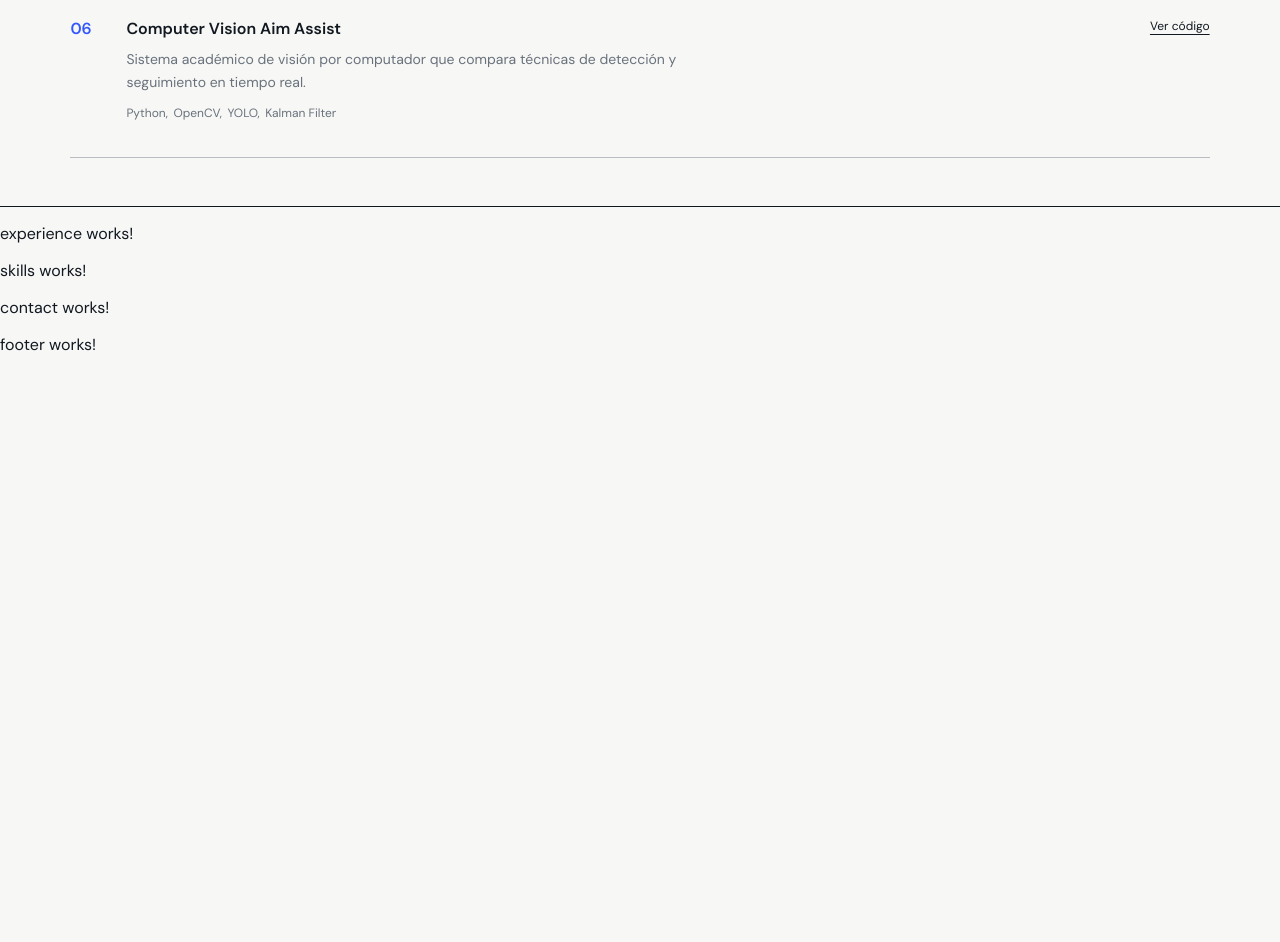
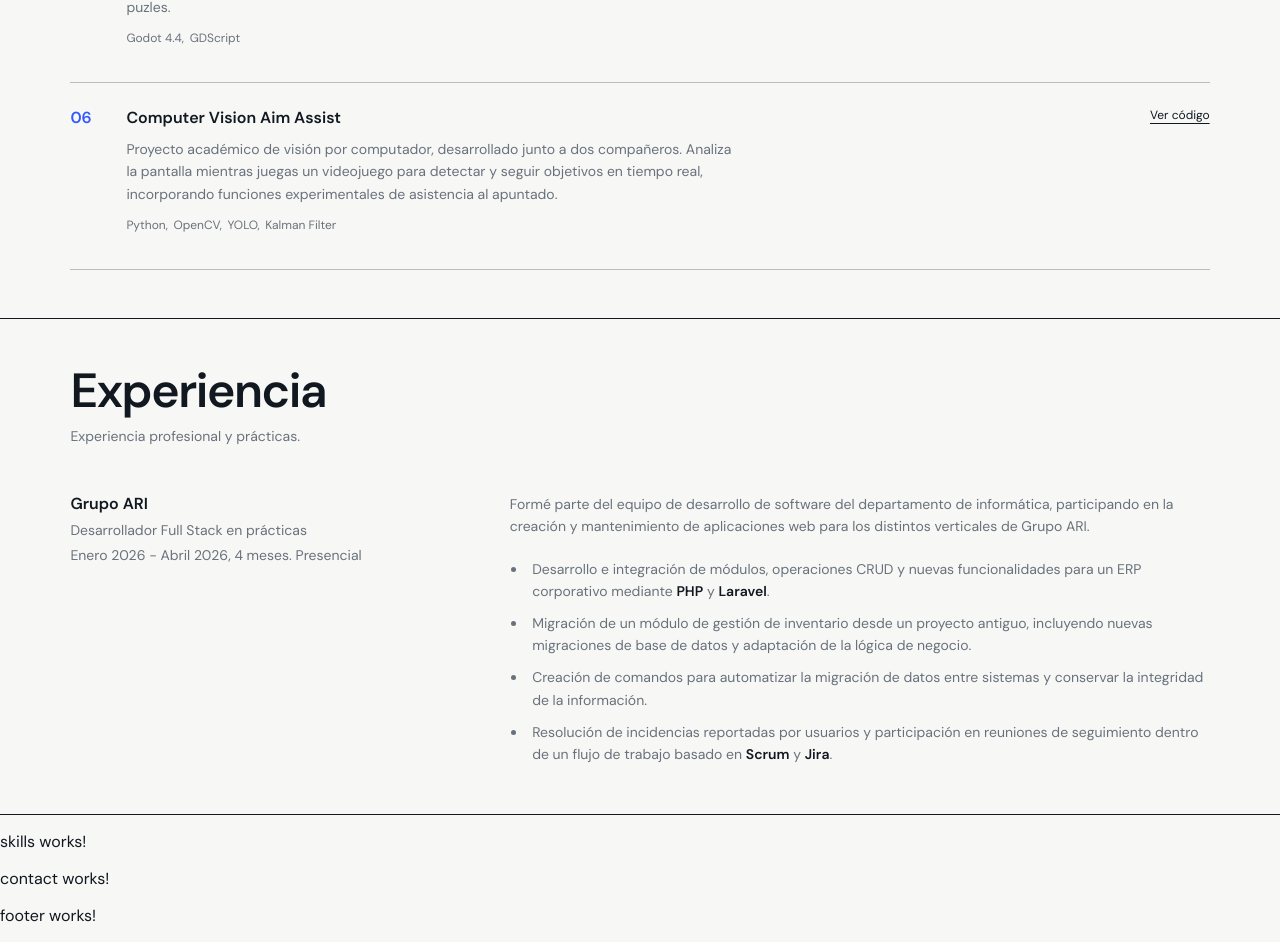
Before and after one commit to Mario-Grc/portfolio, an Angular app: page / in a window 1280 px wide. Shown: the part 1600-2542 px from the top of the page. Before the commit the page ends 1971 px from the top, so only its background shows below. Built offline with nearby package versions, Linux system fonts and the light colour scheme.

Commit message:
feat: add experience, change projects and fix header

```diff
--- a/src/app/components/experience/experience.html
+++ b/src/app/components/experience/experience.html
@@ -1 +1,36 @@
-<p>experience works!</p>
+<section class="experience-section" aria-labelledby="experience-title">
+	<div class="experience-content">
+		<header class="experience-heading">
+			<h2 id="experience-title">Experiencia</h2>
+			<p>Experiencia profesional y prácticas.</p>
+		</header>
+
+		<div class="experience-list">
+			@for (experience of experiences; track experience.company) {
+				<article class="experience-item">
+					<div class="experience-summary">
+						<h3>{{ experience.company }}</h3>
+						<p class="experience-role">{{ experience.role }}</p>
+						<p class="experience-meta">{{ experience.period }}, {{ experience.duration }}. {{ experience.location }}</p>
+					</div>
+
+					<div class="experience-details">
+						<p>{{ experience.description }}</p>
+						<ul>
+							@for (task of experience.tasks; track task.description) {
+								<li>
+									{{ task.description }}
+									@if (task.technologies) {
+										@for (technology of task.technologies; track technology; let last = $last) {
+											<strong>{{ technology }}</strong>@if (!last) {<span aria-hidden="true"> y </span>}
+										}.
+									}
+								</li>
+							}
+						</ul>
+					</div>
+				</article>
+			}
+		</div>
+	</div>
+</section>
--- a/src/app/components/experience/experience.scss
+++ b/src/app/components/experience/experience.scss
@@ -0,0 +1,80 @@
+.experience-section {
+	border-bottom: 1px solid;
+	padding: clamp(2rem, 4vw, 3rem) var(--space-page);
+}
+
+.experience-content {
+	margin: 0 auto;
+	max-width: var(--content-width);
+}
+
+.experience-heading {
+	margin-bottom: clamp(1.5rem, 4vw, 3rem);
+}
+
+.experience-heading h2 {
+	font-size: clamp(2rem, 4vw, 3rem);
+	font-weight: 600;
+	letter-spacing: -0.03em;
+	line-height: 1;
+	margin: 0;
+}
+
+.experience-heading p,
+.experience-role,
+.experience-meta,
+.experience-details > p,
+.experience-details li {
+	color: var(--color-muted);
+	font-size: 0.875rem;
+}
+
+.experience-heading p {
+	margin: 0.75rem 0 0;
+}
+
+.experience-item {
+	display: grid;
+	gap: clamp(2rem, 8vw, 8rem);
+	grid-template-columns: minmax(12rem, 0.65fr) minmax(0, 1.35fr);
+}
+
+.experience-summary h3 {
+	font-size: 1rem;
+	font-weight: 600;
+	margin: 0;
+}
+
+.experience-role,
+.experience-meta {
+	margin: 0.45rem 0 0;
+}
+
+.experience-details > p {
+	line-height: 1.6;
+	margin: 0;
+	max-width: 42rem;
+}
+
+.experience-details ul {
+	margin: 1.25rem 0 0;
+	padding-left: 1.1rem;
+}
+
+.experience-details li {
+	line-height: 1.6;
+	margin-top: 0.6rem;
+	padding-left: 0.3rem;
+}
+
+.experience-details strong {
+	color: var(--color-ink);
+	font-weight: 600;
+}
+
+@media (max-width: 700px) {
+	.experience-item {
+		gap: 1.5rem;
+		grid-template-columns: 1fr;
+	}
+}
--- a/src/app/components/experience/experience.ts
+++ b/src/app/components/experience/experience.ts
@@ -1,4 +1,19 @@
 import { Component } from '@angular/core';
+
+interface ExperienceTask {
+  description: string;
+  technologies?: string[];
+}
+
+interface ExperienceItem {
+  company: string;
+  role: string;
+  period: string;
+  duration: string;
+  location: string;
+  description: string;
+  tasks: ExperienceTask[];
+}
 
 @Component({
   selector: 'app-experience',
@@ -6,4 +21,31 @@ import { Component } from '@angular/core';
   templateUrl: './experience.html',
   styleUrl: './experience.scss',
 })
-export class Experience {}
+export class Experience {
+  protected readonly experiences: ExperienceItem[] = [
+    {
+      company: 'Grupo ARI',
+      role: 'Desarrollador Full Stack en prácticas',
+      period: 'Enero 2026 - Abril 2026',
+      duration: '4 meses',
+      location: 'Presencial',
+      description: 'Formé parte del equipo de desarrollo de software del departamento de informática, participando en la creación y mantenimiento de aplicaciones web para los distintos verticales de Grupo ARI.',
+      tasks: [
+        {
+          description: 'Desarrollo e integración de módulos, operaciones CRUD y nuevas funcionalidades para un ERP corporativo mediante',
+          technologies: ['PHP', 'Laravel'],
+        },
+        {
+          description: 'Migración de un módulo de gestión de inventario desde un proyecto antiguo, incluyendo nuevas migraciones de base de datos y adaptación de la lógica de negocio.',
+        },
+        {
+          description: 'Creación de comandos para automatizar la migración de datos entre sistemas y conservar la integridad de la información.',
+        },
+        {
+          description: 'Resolución de incidencias reportadas por usuarios y participación en reuniones de seguimiento dentro de un flujo de trabajo basado en',
+          technologies: ['Scrum', 'Jira'],
+        },
+      ],
+    },
+  ];
+}
--- a/src/app/components/navbar/navbar.scss
+++ b/src/app/components/navbar/navbar.scss
@@ -1,6 +1,10 @@
 .site-header {
+	background: var(--color-surface);
 	border-bottom: 2px solid;
 	min-height: 64px;
+	position: sticky;
+	top: 0;
+	z-index: 10;
 }
 
 .header-content {
@@ -118,10 +122,6 @@
 }
 
 @media (max-width: 960px) {
-	.site-header {
-		position: relative;
-	}
-
 	.header-content {
 		grid-template-columns: minmax(0, 1fr) auto auto;
 		width: 100%;
--- a/src/app/components/projects/projects.html
+++ b/src/app/components/projects/projects.html
@@ -4,7 +4,7 @@
             <h2 id="projects-title">Proyectos</h2>
             <p>
                 Una selección de proyectos personales y académicos.
-                Puedes ver <a href="https://github.com/Mario-Grc">más proyectos en mi GitHub</a>.
+                Puedes ver <a href="https://github.com/Mario-Grc" target="_blank" rel="noopener noreferrer">más proyectos en mi GitHub</a>.
             </p>
         </header>
 
@@ -22,7 +22,7 @@
                     </ul>
                 </div>
                 @if (project.codeUrl) {
-                <a class="project-link" [href]="project.codeUrl" (click)="$event.preventDefault()">Ver código</a>
+                <a class="project-link" [href]="project.codeUrl" target="_blank" rel="noopener noreferrer">Ver código</a>
                 }
             </article>
             }
--- a/src/app/components/projects/projects.ts
+++ b/src/app/components/projects/projects.ts
@@ -19,42 +19,42 @@ export class Projects {
 		{
 			number: '01',
 			title: 'QuackCode',
-			description: 'Entorno de aprendizaje para practicar programación con un editor de código, un asistente basado en un modelo local y ejecución de pruebas.',
+			description: 'Entorno para practicar programación con un editor de código, un asistente basado en la técnica Rubber Duck Debugging y ejecución de pruebas. El asistente utiliza modelos de IA locales.',
 			technologies: ['React', 'TypeScript', 'Express', 'SQLite', 'LM Studio'],
 			codeUrl: 'https://github.com/Mario-Grc/proyecto-tfg',
 		},
 		{
 			number: '02',
 			title: 'ClashPoints',
-			description: 'Juego de preguntas y respuestas para Android con categorías de cultura general, puntuación por velocidad y ranking global.',
+			description: 'Juego de preguntas y respuestas para Android, desarrollado junto a un compañero, en el que la velocidad y la precisión determinan la puntuación y el ranking global.',
 			technologies: ['Kotlin', 'Jetpack Compose', 'Firebase', 'MVVM'],
 			codeUrl: 'https://github.com/Mario-Grc/ClashPoints',
 		},
 		{
 			number: '03',
 			title: 'Timac',
-			description: 'Proyecto de aplicación multiplataforma desarrollado con Angular e Ionic.',
+			description: 'Web para comprar en una ferretería ficticia, desarrollada junto a dos compañeros. Construida con Angular e Ionic para poder utilizarla también como aplicación móvil.',
 			technologies: ['Angular', 'Ionic', 'TypeScript'],
 			codeUrl: 'https://github.com/IanSamuelTrujilloGil/Timac',
 		},
 		{
 			number: '04',
 			title: 'Nexo Repair',
-			description: 'Sistema full stack para gestionar un negocio de reparación de dispositivos electrónicos.',
+			description: 'Sistema full stack para gestionar las reparaciones y el trabajo diario de un negocio de dispositivos electrónicos.',
 			technologies: ['Java', 'Spring Boot', 'Angular', 'PostgreSQL'],
 			codeUrl: 'https://github.com/Mario-Grc/nexo-repair',
 		},
 		{
 			number: '05',
 			title: 'Split Light',
-			description: 'Juego de escape room para dos jugadores, con habilidades únicas, puzles y distintos planetas por explorar.',
+			description: 'Juego de escape room en el que se controlan dos personajes, desarrollado junto a varios compañeros. El jugador debe utilizar las habilidades de cada personaje para resolver los puzles.',
 			technologies: ['Godot 4.4', 'GDScript'],
 			codeUrl: 'https://github.com/Juanquirr/Split-Light',
 		},
 		{
 			number: '06',
 			title: 'Computer Vision Aim Assist',
-			description: 'Sistema académico de visión por computador que compara técnicas de detección y seguimiento en tiempo real.',
+			description: 'Proyecto académico de visión por computador, desarrollado junto a dos compañeros. Analiza la pantalla mientras juegas un videojuego para detectar y seguir objetivos en tiempo real, incorporando funciones experimentales de asistencia al apuntado.',
 			technologies: ['Python', 'OpenCV', 'YOLO', 'Kalman Filter'],
 			codeUrl: 'https://github.com/juanfradelrm/Computer-Vision-Aim-Assist',
 		},
```
